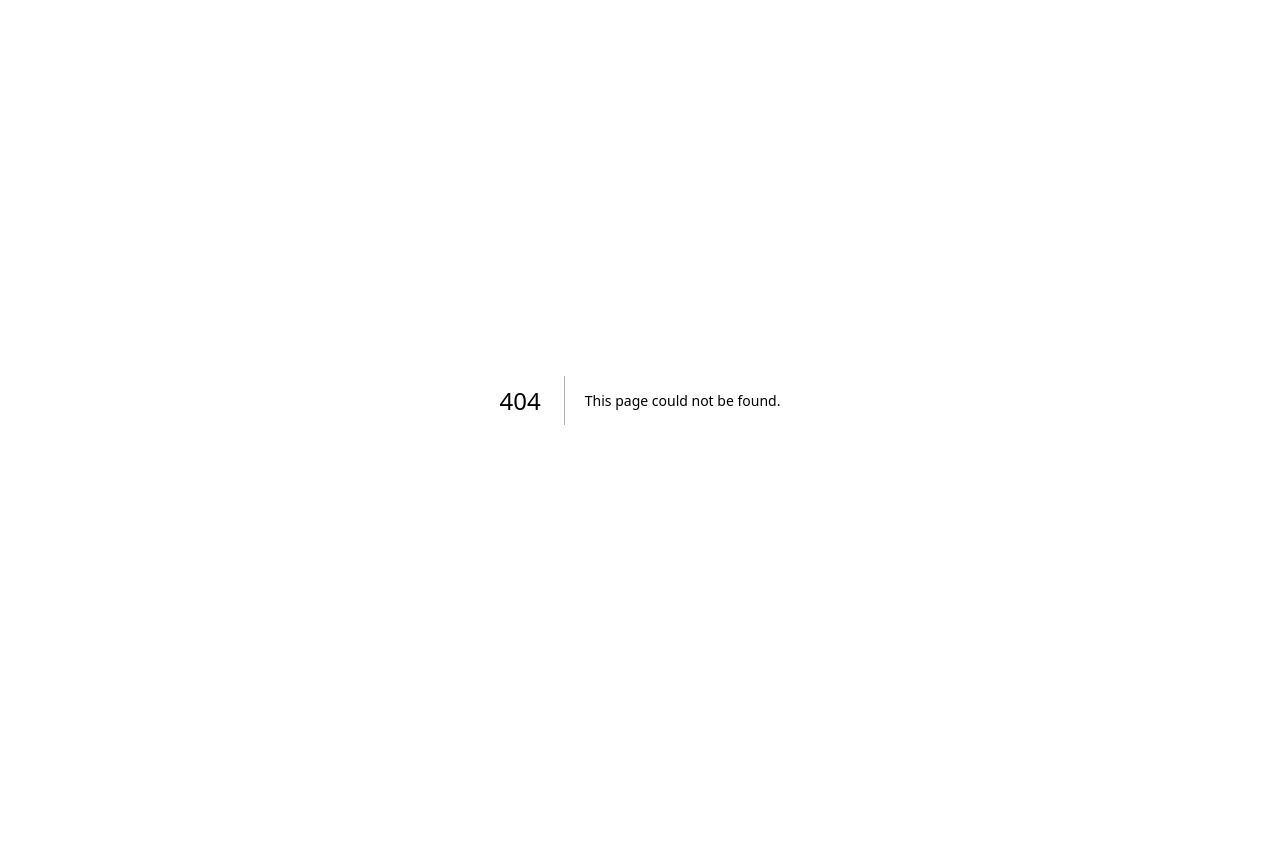
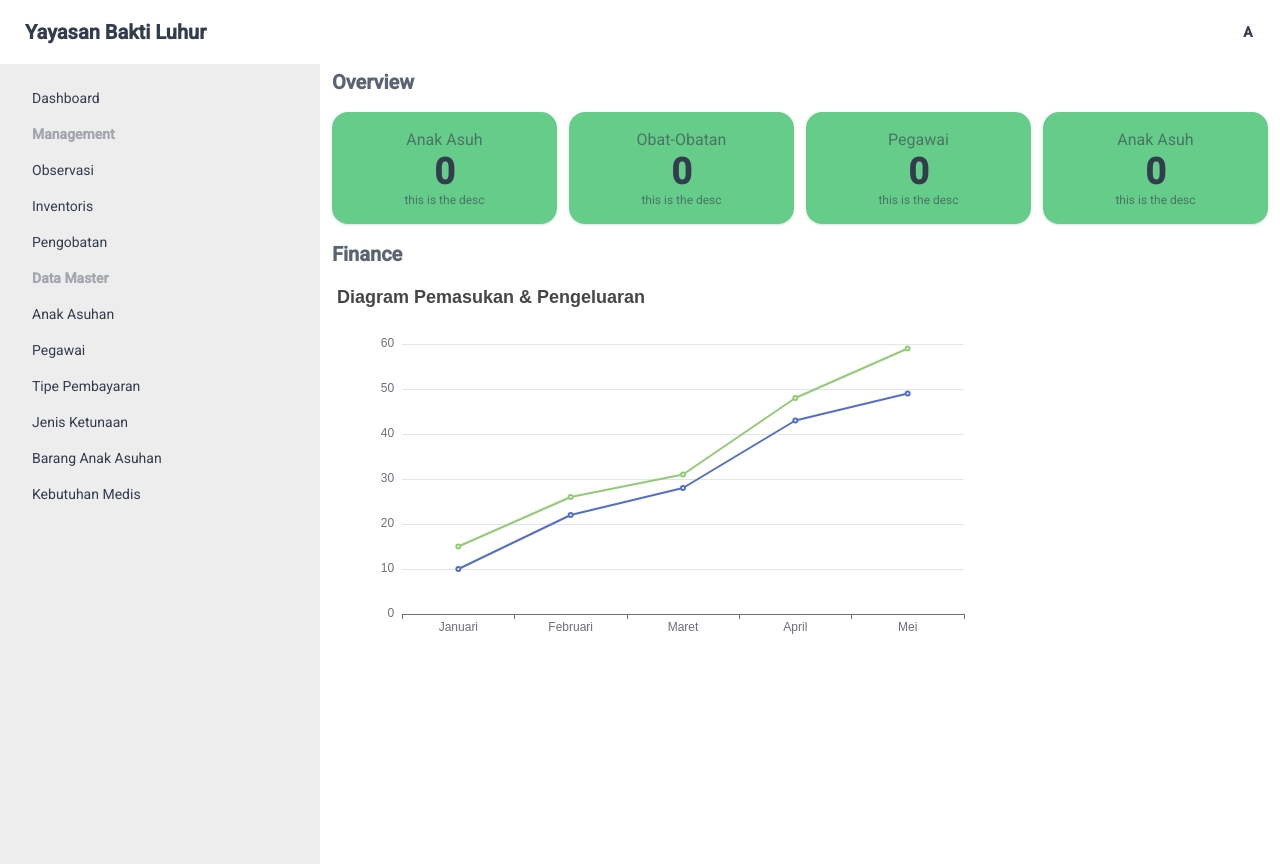
Before and after one commit to dayyan-269/administrasi-yayasan-web, a Next.js app: page /management in a window 1280 px wide. Before the commit this address had no page. Before the commit the page ends 800 px from the top, so only its background shows below. Built offline with nearby package versions, Linux system fonts and the light colour scheme.

Commit message:
create dashboard page

```diff
--- /dev/null
+++ b/app/management/layout.jsx
@@ -0,0 +1,13 @@
+import NavBar from '@/components/Navbar/NavBar';
+import SideBar from '@/components/SideBar/SideBar';
+
+function Layout({ children }) {
+  return (
+    <div>
+      <NavBar />
+      <SideBar>{children}</SideBar>
+    </div>
+  );
+}
+
+export default Layout;
--- /dev/null
+++ b/app/management/page.jsx
@@ -0,0 +1,33 @@
+import StatsContainer from '@/components/Stats/StatsContainer';
+import StatsItem from '@/components/Stats/StatsItem';
+import LineChart from '@/components/Charts/LineChart';
+
+function Page() {
+  return (
+    <div className='w-full px-3'>
+      <div className='flex flex-col gap-y-3'>
+        <h1 className='prose prose-xl font-bold'>Overview</h1>
+        <div className='w-full flex flex-row justify-between gap-x-3'>
+          <StatsContainer className='w-1/4'>
+            <StatsItem className='bg-primary' title='Anak Asuh' />
+          </StatsContainer>
+          <StatsContainer className='w-1/4'>
+            <StatsItem className='bg-primary' title='Obat-Obatan' />
+          </StatsContainer>
+          <StatsContainer className='w-1/4'>
+            <StatsItem className='bg-primary' title='Pegawai' />
+          </StatsContainer>
+          <StatsContainer className='w-1/4'>
+            <StatsItem className='bg-primary' title='Anak Asuh' />
+          </StatsContainer>
+        </div>
+      </div>
+      <div className='mt-3 flex flex-col gap-y-3'>
+        <h1 className='prose prose-xl font-bold'>Finance</h1>
+        <LineChart />
+      </div>
+    </div>
+  );
+}
+
+export default Page;
```
